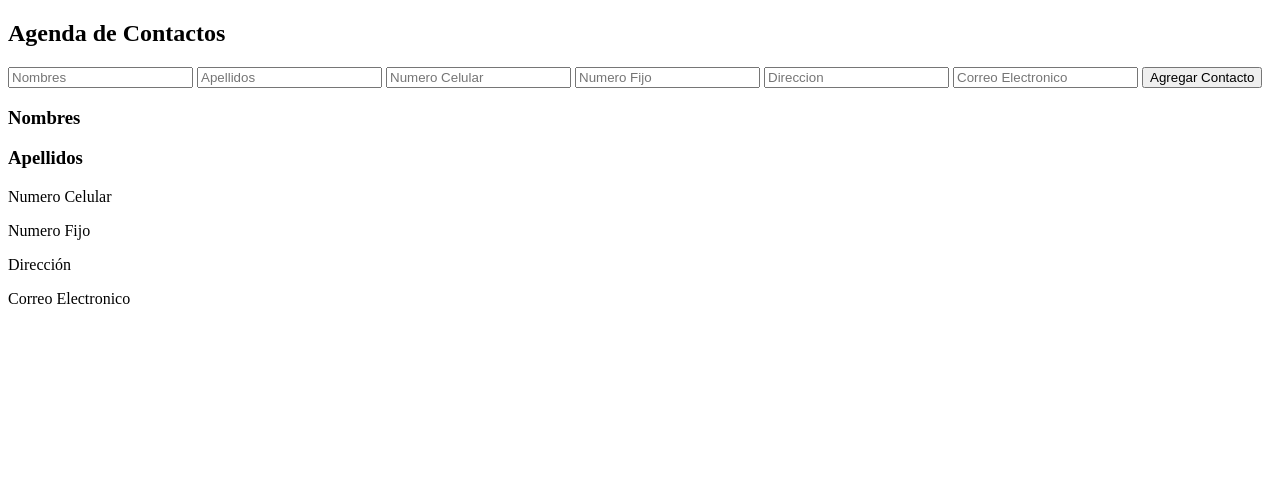
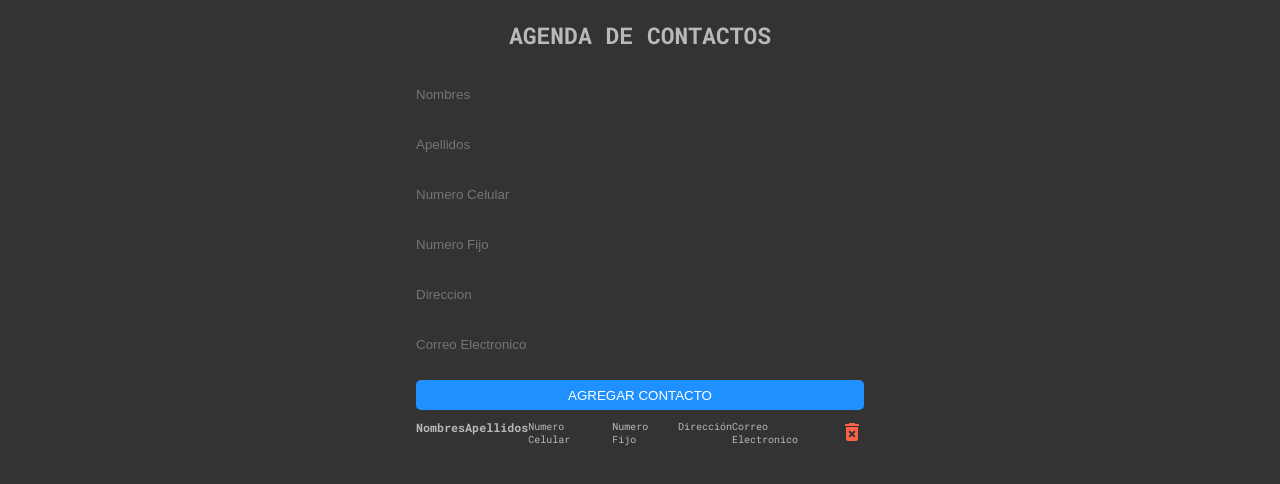
Before and after one commit to Diego-F-Valencia-M/primera-entrega-proyecto-js, a plain HTML site: page index.html in a window 1280 px wide. Drawn offline with Linux system fonts and the light colour scheme.

Commit message:
se da estilos con css y se crea el archivo funciones.js

```diff
--- a/index.html
+++ b/index.html
@@ -4,6 +4,11 @@
     <meta charset="UTF-8">
     <meta http-equiv="X-UA-Compatible" content="IE=edge">
     <meta name="viewport" content="width=device-width, initial-scale=1.0">
+    <link rel="preconnect" href="https://fonts.googleapis.com">
+    <link rel="preconnect" href="https://fonts.gstatic.com" crossorigin>
+    <link href="https://fonts.googleapis.com/css2?family=Roboto+Mono:wght@400;700&display=swap" rel="stylesheet">
+    <link href="https://fonts.googleapis.com/icon?family=Material+Icons"
+    rel="stylesheet">
     <link rel="stylesheet" href="style.css">
     <title>Agenda de contactos</title>
 </head>
@@ -29,6 +34,9 @@
                     <p>Numero Fijo</p>
                     <p>Dirección</p>
                     <p>Correo Electronico</p>
+                    <span class="material-icons icono">
+                        delete_forever
+                        </span>
                 </div>
             </div>
         </div>
@@ -39,5 +47,6 @@
 
 
     <script src="main.js"></script>
+    <script src="funciones.js"></script>
 </body>
 </html>
--- a/main.js
+++ b/main.js
@@ -0,0 +1 @@
+const nombre
--- a/style.css
+++ b/style.css
@@ -0,0 +1,83 @@
+
+*,::after,*::before{
+    margin: 0;
+    padding: 0;
+    box-sizing: border-box;
+}
+
+html{
+    font-family: 'Roboto Mono', monospace;
+    font-size: 62.5%;
+}
+
+body{
+    background-color: rgba(0, 0, 0, .8);
+    color: rgba(200, 200, 200, .9);
+}
+
+.container{
+    height: 100vh;
+    width: 70vw;
+    margin: 2rem auto;
+}
+
+.container h2{
+    text-transform: uppercase;
+    text-align: center;
+    margin-bottom: 2rem;
+    font-size: 2.3rem;
+}
+
+.formulario{
+    display: block;
+    width: 50%;
+    margin: 1rem auto;
+    display: flex;
+    flex-direction: column;
+}
+
+.formulario input{
+    margin: 1rem 0;
+    line-height: 3rem;
+    background: none;
+    outline: 0;
+    border: 0;
+    color: white;
+}
+
+.formulario input:active{
+    border-bottom: 1px solid dodgerblue;
+}
+
+.formulario input:focus{
+    border-bottom: 1px solid dodgerblue;
+}
+
+.formulario button{
+    margin: 1rem 0;
+    background-color: dodgerblue;
+    border: 0;
+    outline: 0;
+    height: 3rem;
+    border-radius: 5px;
+    text-transform: uppercase;
+    color: white;
+}
+
+.listado-tareas{
+    display: flex;
+    flex-direction: column;
+
+}
+
+.tarea{
+    display: flex;
+    flex-direction: row;
+    justify-content: space-between;
+    height: 4rem;
+}
+
+.icono{
+    color: tomato;
+    cursor: pointer;
+}
```
Also changed, not shown: funciones.js (added).
